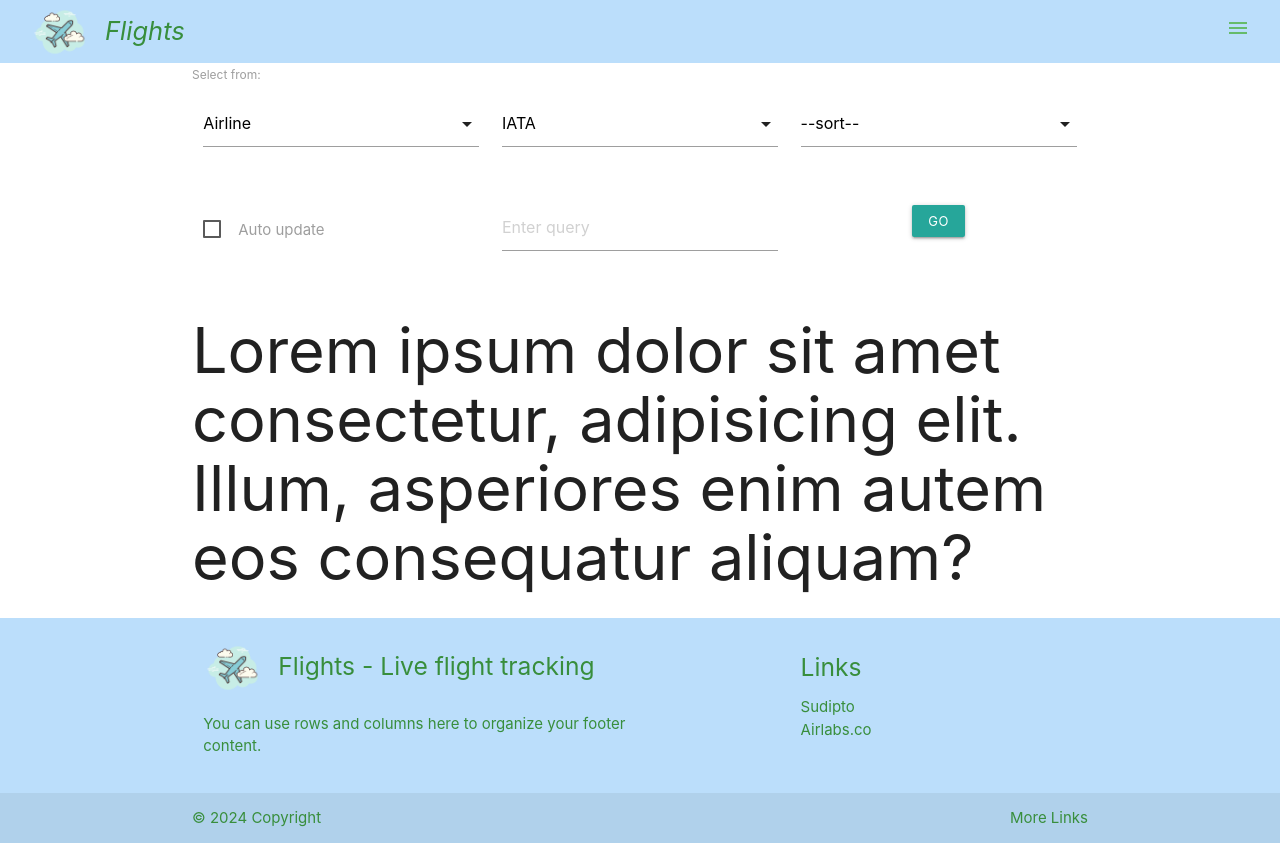
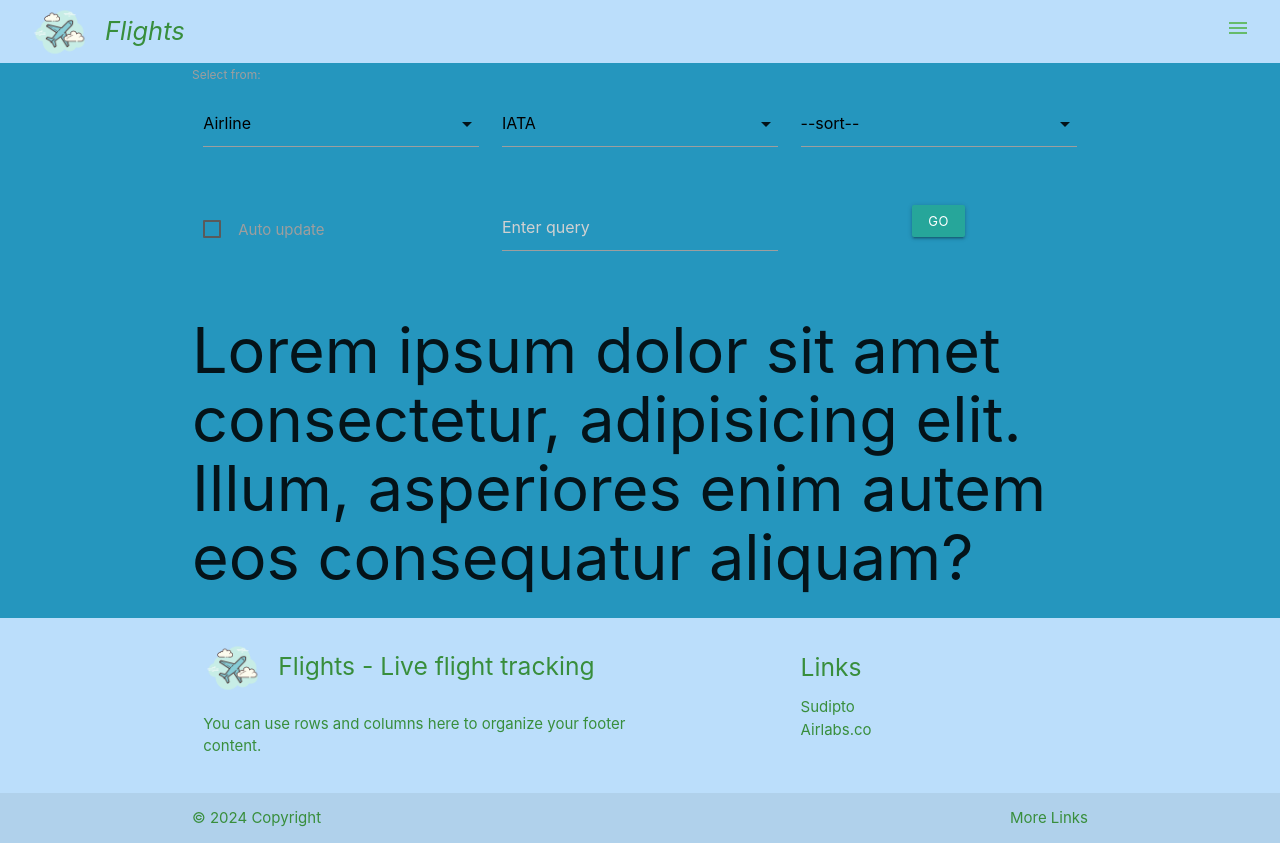
Before and after one commit to sudipta1254/testsite1, a React (Create React App) app: page / in a window 1280 px wide. Built offline with nearby package versions, Linux system fonts and the light colour scheme.

Commit message:
Update background color

```diff
--- a/src/index.css
+++ b/src/index.css
@@ -2,6 +2,7 @@ body {
   /* display: flex;
   min-height: 100vh;
   flex-direction: column; */
+  background: #2596be;
   font-family: -apple-system, BlinkMacSystemFont, 'Segoe UI', 'Roboto', 'Oxygen',
     'Ubuntu', 'Cantarell', 'Fira Sans', 'Droid Sans', 'Helvetica Neue',
     sans-serif;
```
